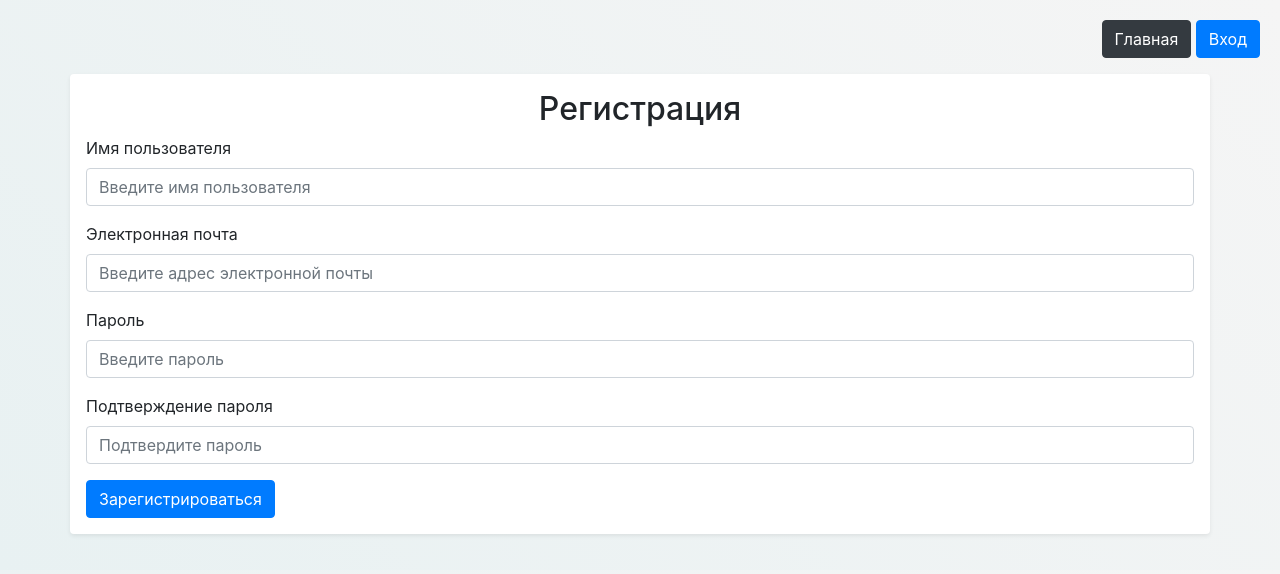
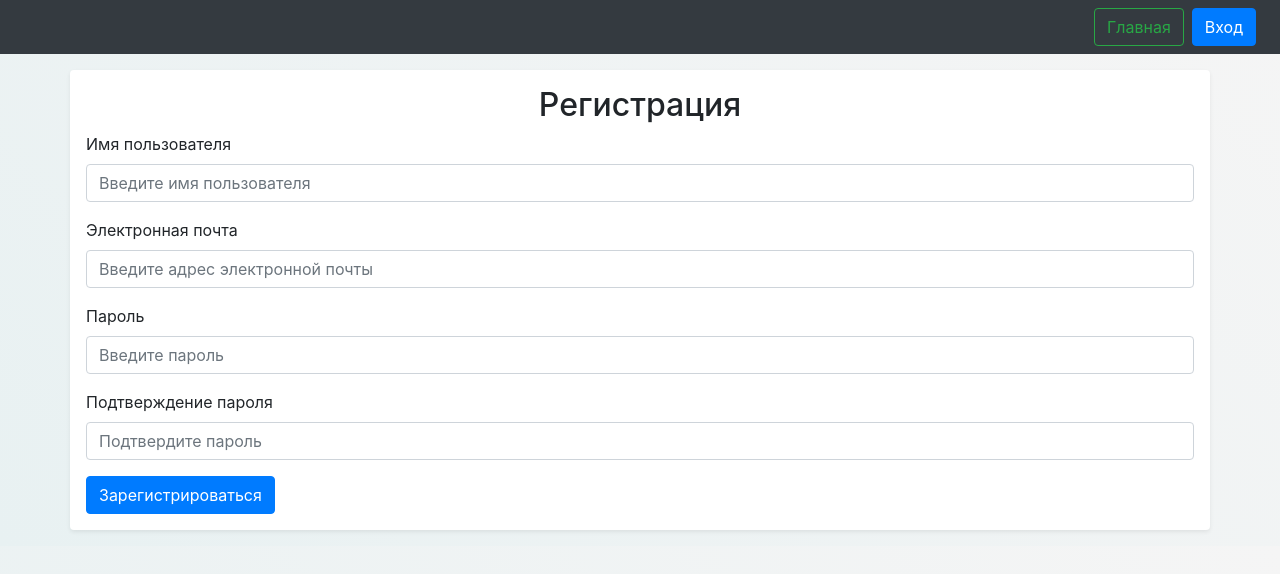
Before and after one commit to medlcago/FamousPeople, a Django app: page /users/register/ in a window 1280 px wide. Shown: the top 574 px of the page. Run offline with Django 5.2, Linux system fonts and the light colour scheme; parts of the project's set-up code (start-up, migrations or seed data) failed here and were passed over; some libraries are stand-ins or nearby versions.

Commit message:
Рефакторинг

```diff
--- a/FamousPeople/settings.py
+++ b/FamousPeople/settings.py
@@ -166,7 +166,7 @@ REST_FRAMEWORK = {
 
 SIMPLE_JWT = {
     "ACCESS_TOKEN_LIFETIME": timedelta(minutes=60),
-    "REFRESH_TOKEN_LIFETIME": timedelta(days=1),
+    "REFRESH_TOKEN_LIFETIME": timedelta(minutes=60),
     "ROTATE_REFRESH_TOKENS": False,
     "BLACKLIST_AFTER_ROTATION": False,
     "UPDATE_LAST_LOGIN": False,
@@ -196,7 +196,7 @@ SIMPLE_JWT = {
     "SLIDING_TOKEN_LIFETIME": timedelta(minutes=60),
     "SLIDING_TOKEN_REFRESH_LIFETIME": timedelta(days=1),
 
-    "TOKEN_OBTAIN_SERIALIZER": "rest_framework_simplejwt.serializers.TokenObtainPairSerializer",
+    "TOKEN_OBTAIN_SERIALIZER": "api.v1.serializers.JWTTokenObtainPairSerializer",
     "TOKEN_REFRESH_SERIALIZER": "rest_framework_simplejwt.serializers.TokenRefreshSerializer",
     "TOKEN_VERIFY_SERIALIZER": "rest_framework_simplejwt.serializers.TokenVerifySerializer",
     "TOKEN_BLACKLIST_SERIALIZER": "rest_framework_simplejwt.serializers.TokenBlacklistSerializer",
--- a/FamousPeople/urls.py
+++ b/FamousPeople/urls.py
@@ -24,7 +24,7 @@ from . import settings
 urlpatterns = [
     path("admin/", admin.site.urls),
     path("people/", include("people.urls", namespace="people")),
-    path("users/", include("users.urls", namespace='users')),
+    path("users/", include("users.urls", namespace="users")),
     path("api/v1/", include("api.v1.urls", namespace="api")),
     path("__debug__/", include("debug_toolbar.urls"))
 ]
--- a/api/v1/urls.py
+++ b/api/v1/urls.py
@@ -1,14 +1,15 @@
 from django.urls import path
-from rest_framework_simplejwt.views import TokenObtainPairView, TokenRefreshView, TokenVerifyView
+from rest_framework_simplejwt.views import TokenRefreshView, TokenVerifyView
 
 from . import views
+from .views import JWTTokenObtainPairView
 
 app_name = "api"
 
 urlpatterns = [
     path("getme/", views.GetUserView().as_view(), name="getme"),
     path("posts/", views.CelebrityListAPIView().as_view(), name="posts"),
-    path("token/", TokenObtainPairView.as_view(), name="token_obtain_pair"),
+    path("token/", JWTTokenObtainPairView.as_view(), name="token_obtain_pair"),
     path("token/refresh/", TokenRefreshView.as_view(), name="token_refresh"),
     path("token/verify/", TokenVerifyView.as_view(), name="token_verify")
 ]
--- a/static/people/css/styles.css
+++ b/static/people/css/styles.css
@@ -1,6 +1,5 @@
 body {
     font-family: Arial, sans-serif;
     margin: 0;
-    padding: 20px;
     background-image: linear-gradient(45deg, #e8f1f2 0%, #f5f5f5 100%);
 }
--- a/templates/base.html
+++ b/templates/base.html
@@ -11,43 +11,7 @@
     <script src="https://code.jquery.com/jquery-3.6.0.min.js"></script>
 </head>
 <body>
-<!-- Добавление кнопок для входа и регистрации -->
-{% if not user.is_authenticated %}
-    <div class="text-right mb-3">
-        {% if main_page_button %}
-            <div class="d-inline-block">
-                <a href="{% url 'people:main-page' %}" class="btn btn-dark">Главная</a>
-            </div>
-        {% endif %}
-        {% if login_button %}
-            <div class="d-inline-block">
-                <a href="{% url 'users:login' %}" class="btn btn-primary">Вход</a>
-            </div>
-        {% endif %}
-        {% if registration_button %}
-            <div class="d-inline-block">
-                <a href="{% url 'users:register' %}" class="btn btn-primary">Регистрация</a>
-            </div>
-        {% endif %}
-    </div>
-{% else %}
-    <!-- Отображение кнопки 'Мой профиль', если is_authenticated -->
-    {% if not is_profile_page %}
-        <div class="text-right mb-3">
-            <a href="{% url 'users:profile' %}" class="btn btn-primary">Мой профиль</a>
-        </div>
-    {% else %}
-        <!-- Отображение кнопки 'Главная', если находишься в профиле -->
-        <div class="text-right mb-3">
-            <div class="d-inline-block">
-                <a href="{% url 'people:main-page' %}" class="btn btn-dark">Главная</a>
-            </div>
-            <div class="d-inline-block">
-                <a href="{% url 'users:logout' %}" class="btn btn-danger">Выйти</a>
-            </div>
-        </div>
-    {% endif %}
-{% endif %}
+{% include 'header.html' %}
 {% block content %}
 {% endblock %}
 </body>
--- /dev/null
+++ b/templates/header.html
@@ -0,0 +1,26 @@
+<header>
+    <!-- Шапка сайта -->
+    <nav class="navbar navbar-expand-lg navbar-light bg-dark">
+        <div class="navbar-nav ml-auto">
+            {% if not user.is_authenticated %}
+                {% if main_page_button %}
+                    <a href="{% url 'people:main-page' %}" class="btn btn-outline-success mr-2">Главная</a>
+                {% endif %}
+                {% if login_button %}
+                    <a href="{% url 'users:login' %}" class="btn btn-primary mr-2">Вход</a>
+                {% endif %}
+                {% if registration_button %}
+                    <a href="{% url 'users:register' %}" class="btn btn-primary">Регистрация</a>
+                {% endif %}
+            {% else %}
+                {% if not is_profile_page %}
+                    <a href="{% url 'users:profile' %}" class="btn btn-primary">Мой профиль</a>
+                {% else %}
+                    <a href="#" class="btn btn-outline-warning mr-2">Контакты</a>
+                    <a href="{% url 'people:main-page' %}" class="btn btn-outline-success mr-2">Главная</a>
+                    <a href="{% url 'users:logout' %}" class="btn btn-danger">Выйти</a>
+                {% endif %}
+            {% endif %}
+        </div>
+    </nav>
+</header>
```
Also changed, not shown: api/v1/serializers.py (+22 -0 lines), api/v1/views.py (+6 -1 lines).
